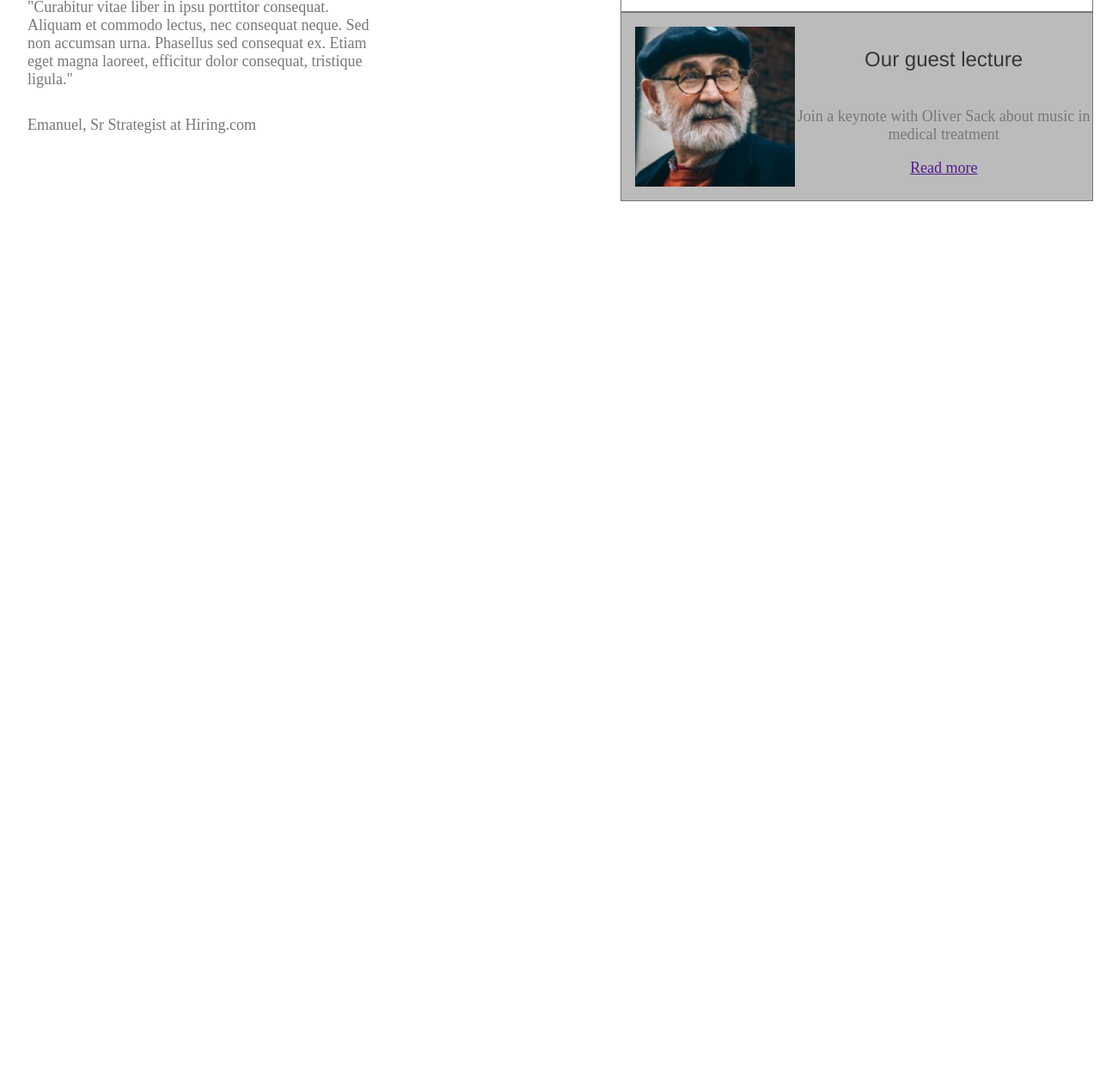
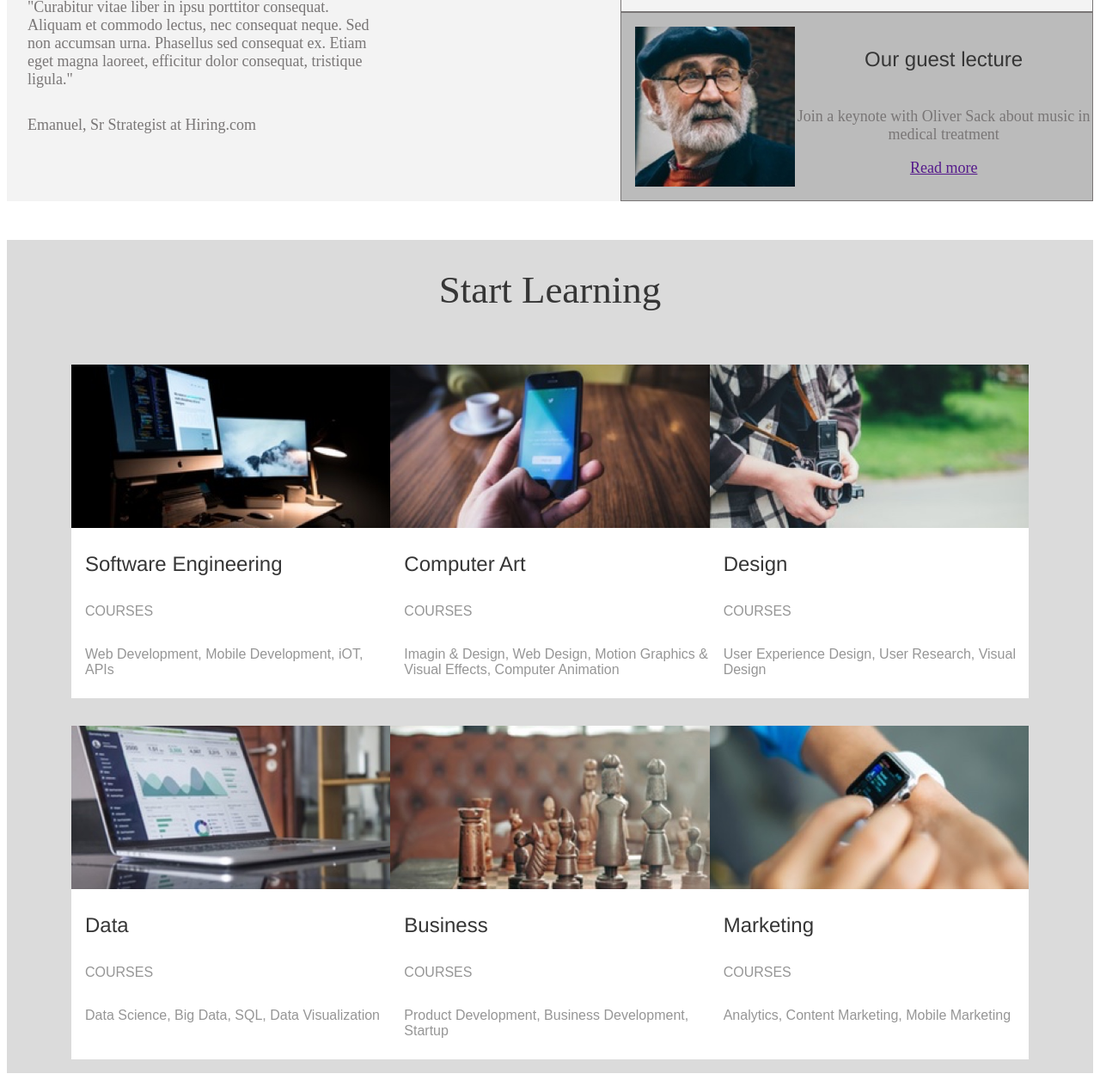
Before and after one commit to thebase360/ColmarRe, a plain HTML site: page index.html in a window 1280 px wide. Shown: the part 1123-2379 px from the top of the page at 86% size. Before the commit the page ends 1365 px from the top, so only its background shows below. Drawn offline with Linux system fonts and the light colour scheme.

Commit message:
Courses Section
how to work spacing between columns?

```diff
--- a/Resources/CSS/style.css
+++ b/Resources/CSS/style.css
@@ -82,6 +82,9 @@
     width: 60%;
     height: auto;
 }
+.wrapper-information{
+    background-color: rgb(243, 243, 243);
+}
 #qoute{
     font-family: 'Times New Roman', Times, serif;
     margin-bottom: 32px;
@@ -145,3 +148,37 @@
 .lecture{
     background: rgb(187, 187, 187);
 }
+#start-learning{
+    text-align: center;
+    padding-top: 32px;
+    font-size: 45px;
+    color:rgb(54, 54, 54);
+}
+.wrapper-courses{
+    background-color: rgb(219, 219, 219);
+}
+.wrapper-courses img{
+    height: auto;
+    width: 100%;
+}
+.wrapper-courses .row{
+    display: flex;
+    padding: 16px 75px;
+}
+.wrapper-courses .column{
+    background-color: white;
+    text-align: left;
+}
+#course-title{
+    color:rgb(54, 54, 54);
+    font-family:'Franklin Gothic Medium', 'Arial Narrow', Arial, sans-serif;
+    font-size: 24px;
+    padding-left: 16px;
+}
+#course-text{
+    font-family: Arial, Helvetica, sans-serif;
+    color: rgb(150, 150, 150);
+    padding-top: 8px;
+    padding-bottom: 8px;
+    padding-left: 16px;
+}
--- a/index.html
+++ b/index.html
@@ -31,7 +31,7 @@
             </div>
         </div>
                     <!--Information Section-->
-        <div class="wrapper">
+        <div class="wrapper-information">
             <div class="row">
                 <div class="cloumn">
                     <div class="practice">
@@ -71,6 +71,63 @@
                 </div>
             </div>
         </div>
+                    <!--Course Section-->
+        <div class="wrapper-courses">
+            <p id="start-learning">Start Learning</p>
+            <div class="row">
+                <div class="column">
+                    <div>
+                        <img src="Resources/images/course-software.jpg">
+                        <p id="course-title">Software Engineering</p>
+                        <p id="course-text">COURSES</p>
+                        <p id="course-text">Web Development, Mobile Development, iOT, APIs</p>
+                    </div>
+                </div>
+                <div class="column">
+                    <div>
+                        <img src="Resources/images/course-computer-art.jpg">
+                        <p id="course-title">Computer Art</p>
+                        <p id="course-text">COURSES</p>
+                        <p id="course-text">Imagin & Design, Web Design, Motion Graphics & Visual Effects, Computer Animation</p>
+                    </div>
+                </div>
+                <div class="column">
+                    <div>
+                        <img src="Resources/images/course-design.jpg">
+                        <p id="course-title">Design</p>
+                        <p id="course-text">COURSES</p>
+                        <p id="course-text">User Experience Design, User Research, Visual Design</p>
+                    </div>
+                </div>
+            </div>
+            <div class="row">
+                <div class="column">
+                    <div>
+                        <img src="Resources/images/course-data.jpg">
+                        <p id="course-title">Data</p>
+                        <p id="course-text">COURSES</p>
+                        <p id="course-text">Data Science, Big Data, SQL, Data Visualization</p>
+                    </div>
+                </div>
+                <div class="column">
+                    <div>
+                        <img src="Resources/images/course-business.jpg">
+                        <p id="course-title">Business</p>
+                        <p id="course-text">COURSES</p>
+                        <p id="course-text">Product Development, Business Development, Startup</p>
+                    </div>
+                </div>
+                <div class="column">
+                    <div>
+                        <img src="Resources/images/course-marketing.jpg">
+                        <p id="course-title">Marketing</p>
+                        <p id="course-text">COURSES</p>
+                        <p id="course-text">Analytics, Content Marketing, Mobile Marketing</p>
+                    </div>
+                </div>
+            </div>
+        </div>
+
     </body>
 
 </html>
```
